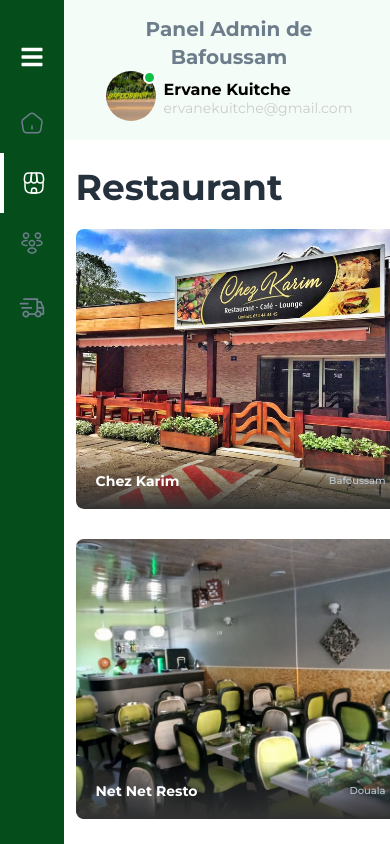
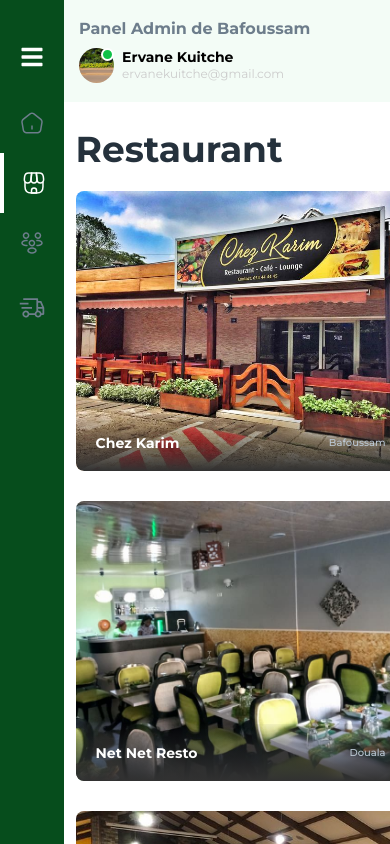
Before and after one commit to Noumbissi16/MadeAEatPanelAdmin, a React (Vite) app: page /restaurants in a window 390 px wide. Shown: the top 844 px of the page. Built offline with nearby package versions, Linux system fonts and the light colour scheme.

Commit message:
Handle topbar responsiveness

```diff
--- a/src/styles/shared/TopBar.module.css
+++ b/src/styles/shared/TopBar.module.css
@@ -1,13 +1,68 @@
 @import url("../../global.css");
 
-/* Styles for screens up to 600 pixels wide */
-@media only screen and (max-width: 600px) {
-  /* Your styles for small screens go here */
+.container {
+  width: 100%;
+  background-color: var(--backgroundColor);
+  padding: 15px;
+}
 .contentContainer {
-    flex-direction: column;
+  width: 95%;
+  /* margin: 0 auto; */
 }
+.title {
+  color: var(--grey, #6d7d8b);
+  font-family: Montserrat;
+  font-size: 16px;
+  font-style: normal;
+  font-weight: 600;
+  line-height: 28px;
+  margin: 0;
+  margin-bottom: 5px;
+}
+.user {
+  display: flex;
+  gap: 8px;
+}
+.username {
+  color: var(--black);
+  font-family: Montserrat;
+  font-size: 14px;
+  font-style: normal;
+  font-weight: 600;
+  line-height: normal;
 }
 
+.email {
+  color: var(--tuto-grey);
+  font-family: Montserrat;
+  font-size: 12px;
+  font-style: normal;
+  font-weight: 300;
+  line-height: normal;
+}
+
+.img {
+  width: 35px;
+  flex-shrink: 0;
+  border-radius: 50px;
+  aspect-ratio: 1/1;
+}
+.imgContainer {
+  position: relative;
+}
+
+.status {
+  position: absolute;
+  top: 0;
+  right: 0;
+  background-color: var(--primary-500);
+  width: 13px;
+  height: 13px;
+  border: 2px solid var(--white);
+  border-radius: 50px;
+}
+
+@media only screen and (min-width: 600px) {
   .container {
     width: 100%;
     background-color: var(--backgroundColor);
@@ -75,6 +130,7 @@
     border: 2px solid var(--white);
     border-radius: 50px;
   }
+}
 
 /* Styles for screens between 601 and 900 pixels wide */
 @media only screen and (min-width: 601px) and (max-width: 900px) {
```
Lines whose indentation alone changed are shown as unchanged.
